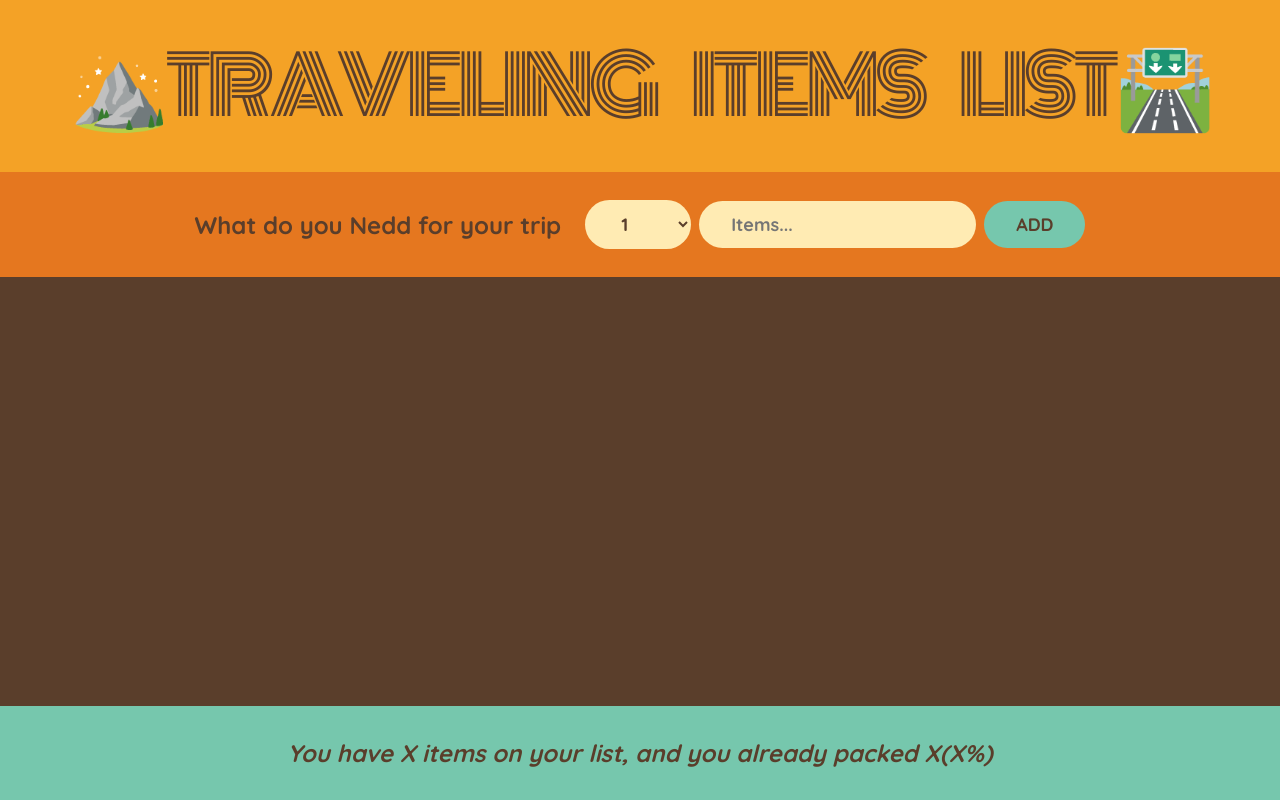
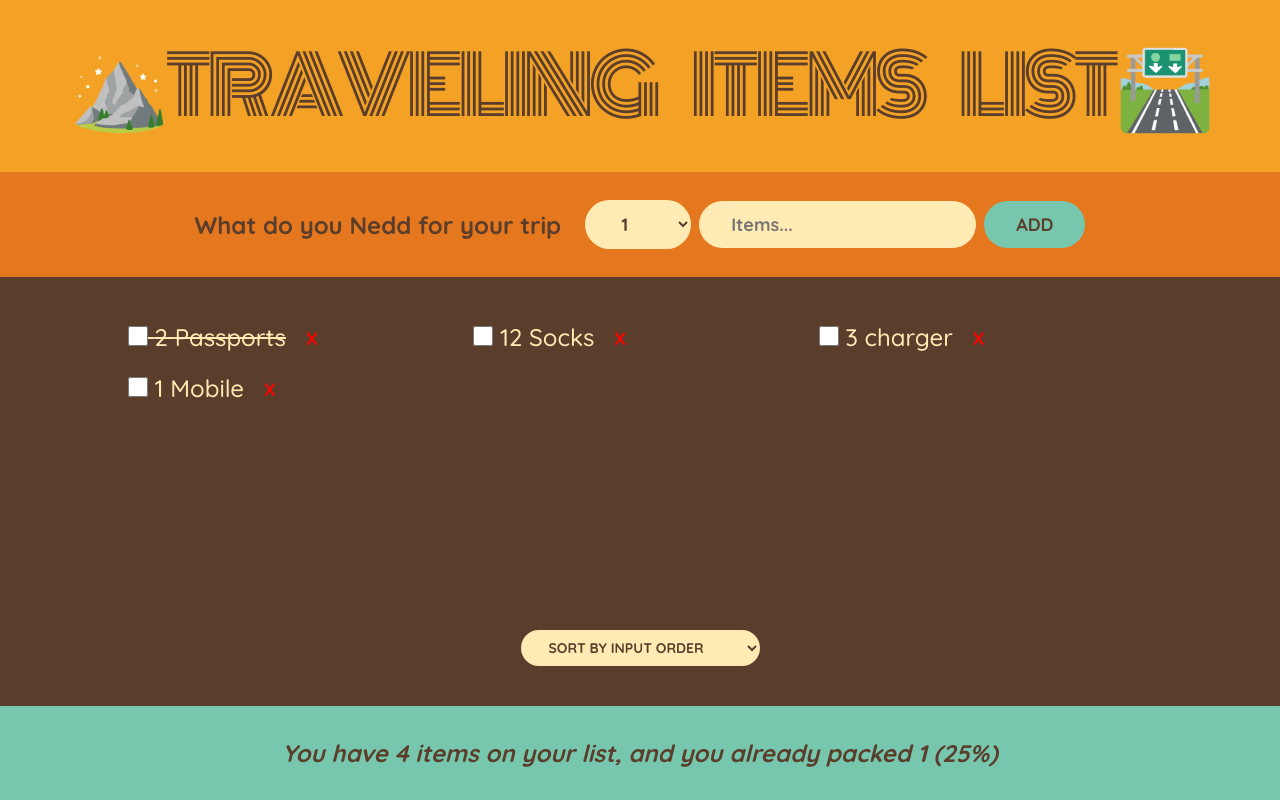
Before and after one commit to AlbarKhan/Traveling-List-React, a React (Create React App) app: page / in a window 1280 px wide. Built offline with nearby package versions, Linux system fonts and the light colour scheme.

Commit message:
stats added

```diff
--- a/src/App.js
+++ b/src/App.js
@@ -9,21 +9,34 @@ const initialItems = [
 ];
 
 export default function App() {
-  const [items, setItem] = useState([]);
+  const [items, setItem] = useState(initialItems);
+  // const [editCheck, setEditCheck] = useState(false);
   function handleAddItems(item) {
-    console.log(items);
+    items.map((item) => console.log(item));
     setItem((items) => [...items, item]);
   }
 
   function handleDelete(id) {
     setItem((items) => items.filter((item) => item.id !== id));
   }
+
+  function handleToggele(id) {
+    setItem((items) =>
+      items.map((item) =>
+        item.id === id ? { ...item, packed: !item.packed } : item
+      )
+    );
+  }
   return (
     <div className="app">
       <Logo />
       <Form onAddItems={handleAddItems} />
-      <PackingList items={items} onDelete={handleDelete} />
-      <Stats />
+      <PackingList
+        items={items}
+        onDelete={handleDelete}
+        onToggele={handleToggele}
+      />
+      <Stats items={items} />
     </div>
   );
 }
@@ -70,23 +83,39 @@ function Form({ onAddItems }) {
   );
 }
 
-function PackingList({ items, onDelete }) {
+function PackingList({ items, onDelete, onToggele }) {
   return (
     <div className="list">
       <ul>
         {items.map((item, index) => (
-          <Item item={item} key={item.id} onDelete={onDelete} />
+          <Item
+            item={item}
+            key={item.id}
+            onDelete={onDelete}
+            onToggele={onToggele}
+          />
         ))}
       </ul>
+      <div className="actions">
+        <select>
+          <option value="input">sort by input Order</option>
+          <option value="description">Sort by description</option>
+          <option value="packed"> Sort by Packed status</option>
+        </select>
+      </div>
     </div>
   );
 }
 
-function Item({ item, onDelete }) {
-  // console.log(item.description);
+function Item({ item, onDelete, onToggele }) {
   return (
     <li>
       <span style={item.packed ? { textDecoration: "line-through" } : {}}>
+        <input
+          type="checkbox"
+          value={item.packed}
+          onChange={() => onToggele(item.id)}
+        ></input>{" "}
         {item.quantity} {item.description}
       </span>
       <button
@@ -101,10 +130,26 @@ function Item({ item, onDelete }) {
   );
 }
 
-function Stats() {
+function Stats({ items }) {
+  if (!items.length) {
+    return (
+      <p className="stats">
+        <em>Start Adding some Items to your packing List</em>
+      </p>
+    );
+  }
+  const packedItems = items.filter((item) => item.packed === true);
+  const percentage = (packedItems.length / items.length) * 100;
   return (
     <footer className="stats">
-      <em>You have X items on your list, and you already packed X(X%)</em>
+      <em>
+        {percentage === 100
+          ? "You got everything ! Ready to go  ✈️✈️"
+          : `
+        You have ${items.length} items on your list, and you already packed
+        ${packedItems.length} (${Math.trunc(percentage)}%)
+        `}
+      </em>
     </footer>
   );
 }
```
